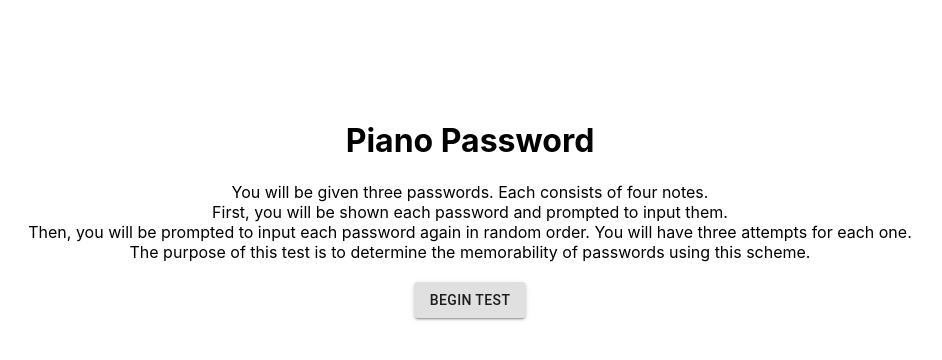
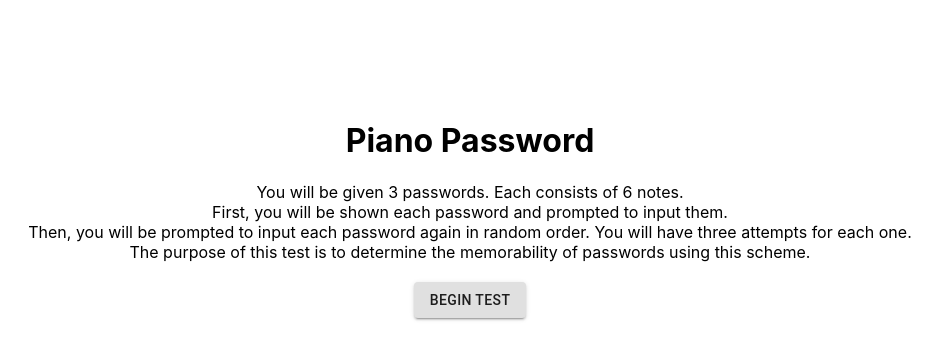
Before and after one commit to laynekm/piano-password, a React (Create React App) app: page / in a window 1280 px wide. Shown: the top 360 px of the page, without its empty margins (170-1112 px from the left). Built offline with nearby package versions, Linux system fonts and the light colour scheme.

Commit message:
Update Step1 to use passwordLength global

```diff
--- a/src/Step1.js
+++ b/src/Step1.js
@@ -1,6 +1,7 @@
 import React from 'react';
 import { Button } from '@material-ui/core';
 import { makeStyles, createStyles } from '@material-ui/core/styles';
+import { passwordLength } from './globals';
 
 const useStyles = makeStyles(() =>
   createStyles({
@@ -26,7 +27,7 @@ export const Step1 = props => {
   return (
     <div className={classes.root}>
       <h1>Piano Password</h1>
-      You will be given three passwords. Each consists of four notes.
+      {`You will be given 3 passwords. Each consists of ${passwordLength} notes.`}
       <br />
       First, you will be shown each password and prompted to input them.
       <br />
```
